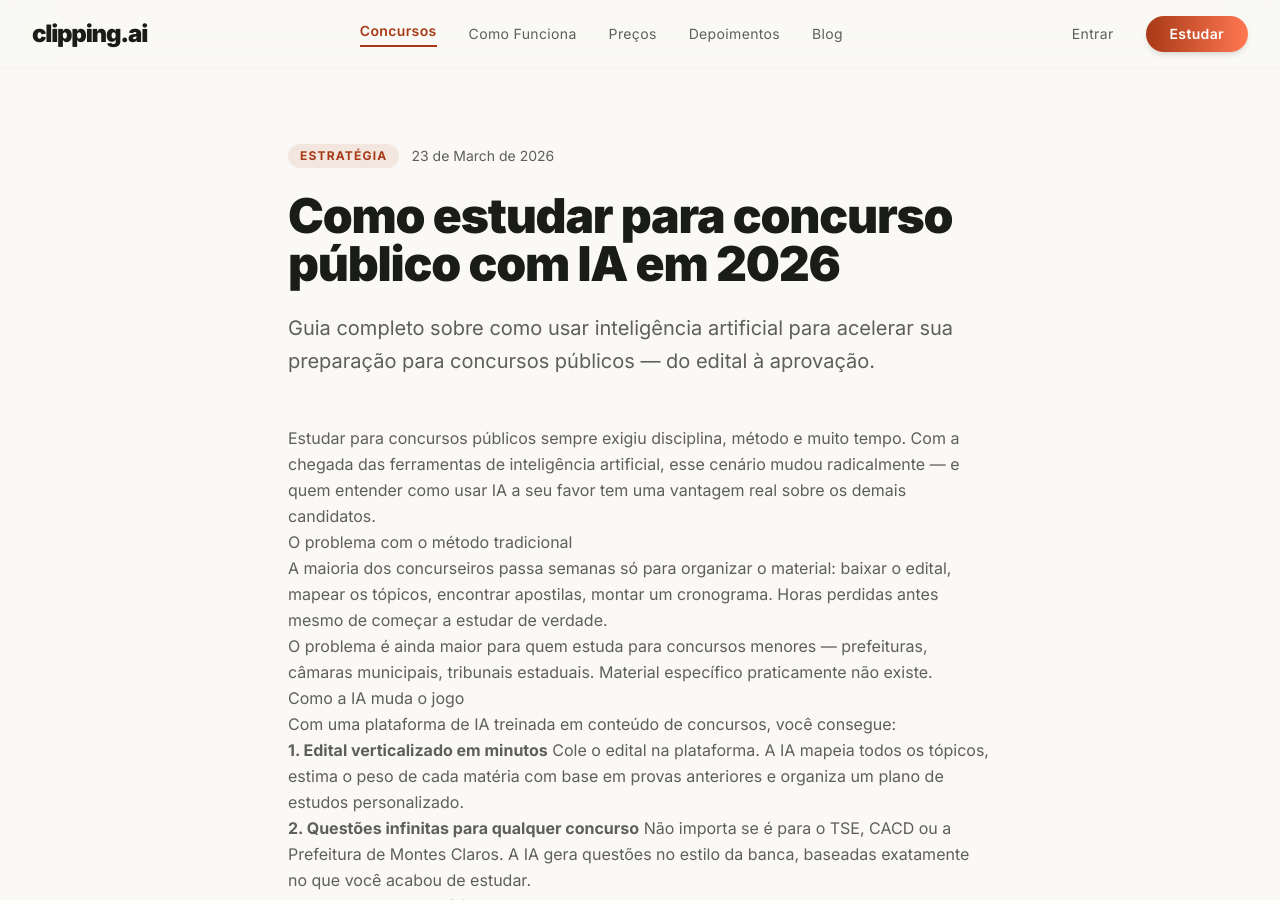
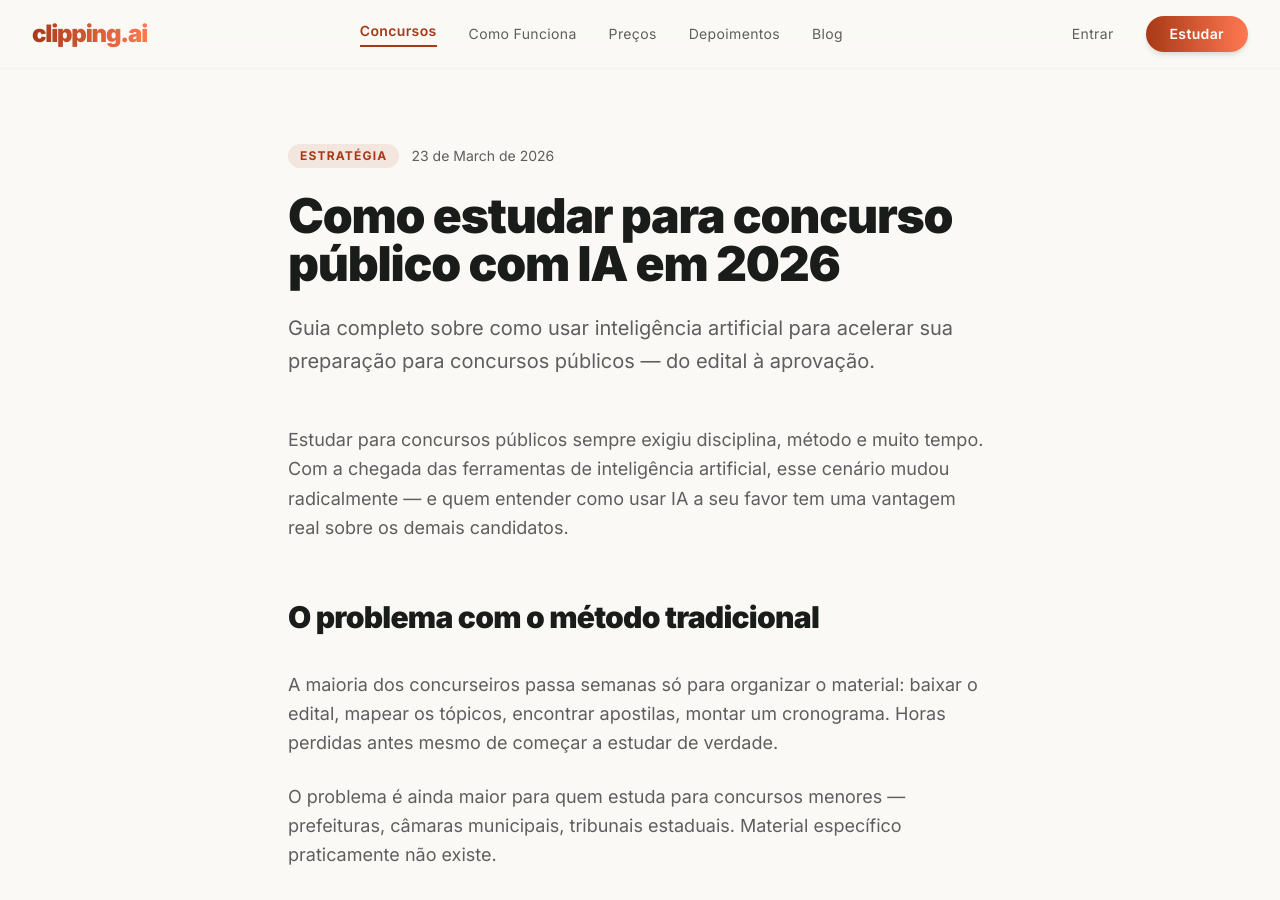
Before and after one commit to lucarp/hq4-ai-pages, a Jekyll site: the page built from _posts/2026-03-23-como-estudar-para-concurso-publico-com-ia.md, in a window 1280 px wide and 900 px high. Built offline with Jekyll 4.4.1, drawn with Linux system fonts in a browser that asks for light colours; nearby versions of some CDN libraries.

Commit message:
fix: typography plugin for blog tables + logo gradient color
- Add `typography` to Tailwind CDN plugins so `prose` classes render
  tables, blockquotes, and other markdown elements correctly
- Add explicit prose-th/prose-td utility classes as belt-and-suspenders
  for table borders, padding, and background
- Apply orange-red gradient to "clipping.ai" header logo to match brand

Co-Authored-By: Claude Sonnet 4.6 <noreply@anthropic.com>

```diff
--- a/_includes/nav.html
+++ b/_includes/nav.html
@@ -1,6 +1,6 @@
 <nav class="fixed top-0 w-full z-50 bg-[#faf9f5]/70 backdrop-blur-xl font-['Inter'] antialiased text-sm tracking-wide border-b border-outline-variant/10">
   <div class="flex justify-between items-center px-8 py-4 max-w-7xl mx-auto">
-    <a href="{{ '/' | relative_url }}" class="text-2xl font-black tracking-tighter text-[#1a1c1a]">clipping.ai</a>
+    <a href="{{ '/' | relative_url }}" class="text-2xl font-black tracking-tighter bg-gradient-to-r from-[#a83917] to-[#ff7851] bg-clip-text text-transparent">clipping.ai</a>
 
     <!-- Desktop nav -->
     <div class="hidden md:flex items-center gap-8">
--- a/_layouts/default.html
+++ b/_layouts/default.html
@@ -25,7 +25,7 @@
   </script>
   <!-- End Google Analytics -->
 
-  <script src="https://cdn.tailwindcss.com?plugins=forms,container-queries"></script>
+  <script src="https://cdn.tailwindcss.com?plugins=forms,container-queries,typography"></script>
   <link href="https://fonts.googleapis.com/css2?family=Inter:wght@100..900&display=swap" rel="stylesheet"/>
   <link href="https://fonts.googleapis.com/css2?family=Material+Symbols+Outlined:wght,FILL@100..700,0..1&display=swap" rel="stylesheet"/>
   {% seo %}
--- a/_layouts/post.html
+++ b/_layouts/post.html
@@ -13,7 +13,10 @@ layout: default
   <div class="prose prose-lg max-w-none text-secondary leading-relaxed
     prose-headings:text-on-surface prose-headings:font-black prose-headings:tracking-tight
     prose-a:text-primary prose-a:no-underline hover:prose-a:underline
-    prose-strong:text-on-surface">
+    prose-strong:text-on-surface
+    prose-table:w-full prose-table:border-collapse
+    prose-th:bg-surface-container-low prose-th:text-on-surface prose-th:font-bold prose-th:text-left prose-th:px-4 prose-th:py-3 prose-th:border prose-th:border-outline-variant/30
+    prose-td:px-4 prose-td:py-3 prose-td:border prose-td:border-outline-variant/20 prose-td:align-top">
     {{ content }}
   </div>
   <div class="mt-16 pt-8 border-t border-outline-variant/20 text-center">
```
